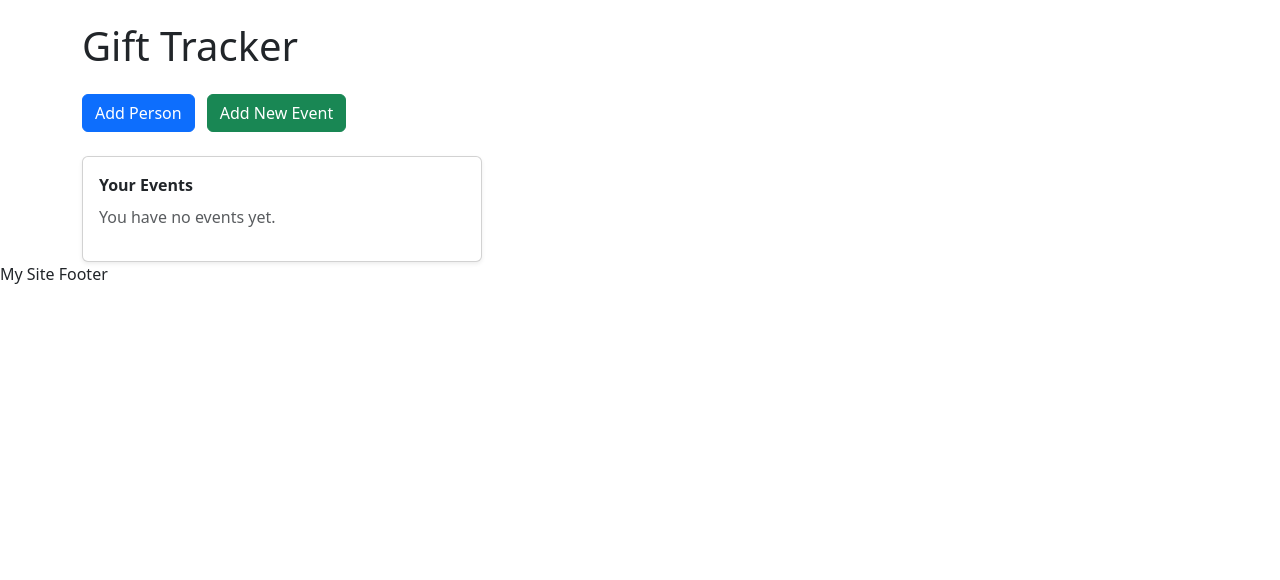
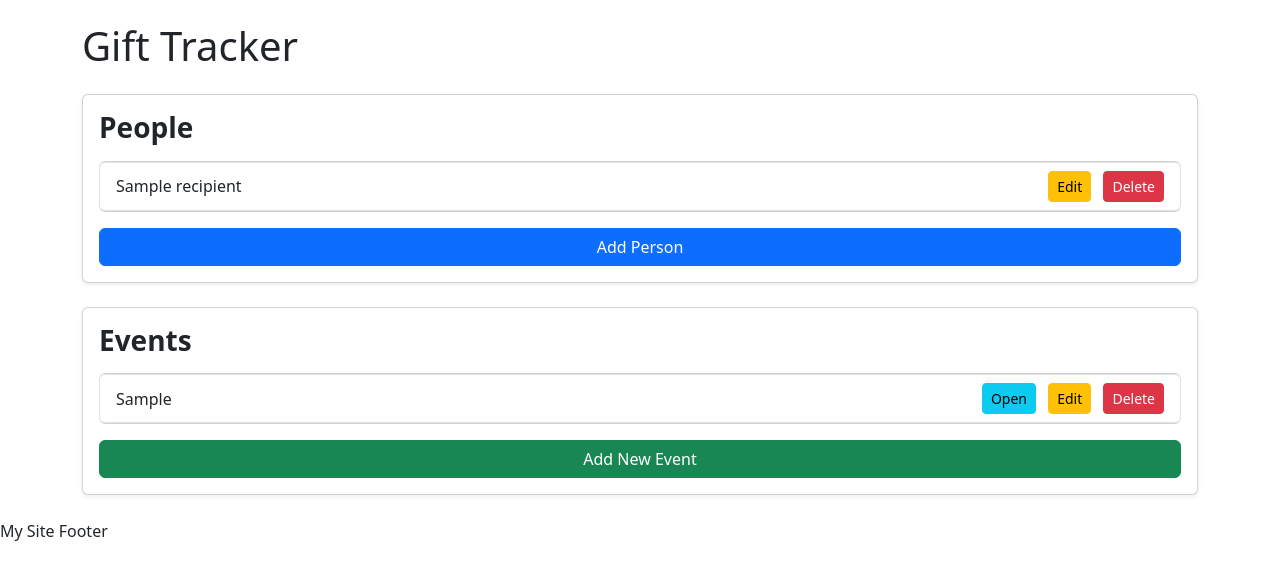
Before and after one commit to DevinneLeigh/GiftTracker, a Django app: page / in a window 1280 px wide. Shown: the part 50-630 px from the top of the page. Run offline with Django 4.2, Linux system fonts and the light colour scheme; tables that the repository leaves empty hold one stand-in row (values such as "Sample post"); some libraries are stand-ins or nearby versions.

Commit message:
Add templates, views, and url paths for editing and deleting recipients and events.

```diff
--- a/app/models.py
+++ b/app/models.py
@@ -37,6 +37,7 @@ class Budget(models.Model):
 class Gift(models.Model):
     participant = models.ForeignKey(Participant, on_delete=models.CASCADE)
     price = models.DecimalField(max_digits=7, decimal_places=2)
+    purchased = models.BooleanField(default=False)
 
     def __str__(self):
         return f"Gift: {self.price}"
--- a/app/templates/index.html
+++ b/app/templates/index.html
@@ -6,29 +6,57 @@
 
     <h1 class="mb-4">Gift Tracker</h1>
 
-    <!-- Add Person + Add Event Buttons -->
-    <div class="mb-4">
-        <a href="{% url 'add_recipient' %}" class="btn btn-primary me-2">Add Person</a>
-        <a href="{% url 'add_event' %}" class="btn btn-success">Add New Event</a>
+    <!-- ======================== -->
+    <!-- RECIPIENTS SECTION -->
+    <!-- ======================== -->
+    <div class="card p-3 shadow-sm mb-4">
+        <h3 class="fw-bold mb-3">People</h3>
+
+        {% if recipients %}
+            <ul class="list-group mb-3">
+                {% for r in recipients %}
+                    <li class="list-group-item d-flex justify-content-between align-items-center">
+                        <span>{{ r.name }}</span>
+
+                        <div>
+                            <a href="{% url 'edit_recipient' r.id %}" class="btn btn-warning btn-sm me-2">Edit</a>
+                            <a href="{% url 'delete_recipient' r.id %}" class="btn btn-danger btn-sm">Delete</a>
+                        </div>
+                    </li>
+                {% endfor %}
+            </ul>
+        {% else %}
+            <p class="text-muted">You don’t have any people saved yet.</p>
+        {% endif %}
+
+        <a href="{% url 'add_recipient' %}" class="btn btn-primary">Add Person</a>
     </div>
 
-    <!-- Events Dropdown -->
-    <div class="card p-3 shadow-sm" style="max-width: 400px;">
-        <label class="form-label fw-bold">Your Events</label>
+    <!-- ======================== -->
+    <!-- EVENTS SECTION -->
+    <!-- ======================== -->
+    <div class="card p-3 shadow-sm mb-4">
+        <h3 class="fw-bold mb-3">Events</h3>
 
         {% if events %}
-            <select class="form-select" onchange="if (this.value) window.location.href=this.value;">
-                <option value="">Select an event…</option>
+            <ul class="list-group mb-3">
+                {% for event in events %}
+                    <li class="list-group-item d-flex justify-content-between align-items-center">
+                        <span>{{ event.event }}</span>
 
-                {% for event in events %}
-                    <option value="{% url 'view_event' event.id %}">
-                        {{ event.event }}
-                    </option>
+                        <div>
+                            <a href="{% url 'view_event' event.id %}" class="btn btn-info btn-sm me-2">Open</a>
+                            <a href="{% url 'edit_event' event.id %}" class="btn btn-warning btn-sm me-2">Edit</a>
+                            <a href="{% url 'delete_event' event.id %}" class="btn btn-danger btn-sm">Delete</a>
+                        </div>
+                    </li>
                 {% endfor %}
-            </select>
+            </ul>
         {% else %}
-            <p class="text-muted">You have no events yet.</p>
+            <p class="text-muted">You don’t have any events yet.</p>
         {% endif %}
+
+        <a href="{% url 'add_event' %}" class="btn btn-success">Add New Event</a>
     </div>
 
 </div>
--- a/app/urls.py
+++ b/app/urls.py
@@ -1,10 +1,17 @@
 from django.urls import path
-
 from . import views
 
 urlpatterns = [
     path("", views.index, name="index"),
+
+    # Recipients
     path("recipient/add/", views.add_recipient, name="add_recipient"),
+    path("recipient/<int:id>/edit/", views.edit_recipient, name="edit_recipient"),
+    path("recipient/<int:id>/delete/", views.delete_recipient, name="delete_recipient"),
+
+    # Events
     path("event/add/", views.add_event, name="add_event"),
-    path("event/<int:event_id>/", views.view_event, name="view_event"),
+    path("event/<int:id>/edit/", views.edit_event, name="edit_event"),
+    path("event/<int:id>/delete/", views.delete_event, name="delete_event"),
+    path("event/<int:id>/", views.view_event, name="view_event"),
 ]
--- a/app/views.py
+++ b/app/views.py
@@ -6,12 +6,13 @@ from .utils import get_default_user
 
 # Create your views here.
 def index(request):
-    if request.user.is_authenticated:
-        events = Event.objects.filter(user=request.user)
-    else:
-        events = []
+    recipients = Recipient.objects.all()
+    events = Event.objects.all()
 
-    return render(request, "index.html", {"events": events})
+    return render(request, "index.html", {
+        "recipients": recipients,
+        "events": events,
+    })
 
 def add_recipient(request):
     user = get_default_user()
@@ -56,3 +57,60 @@ def view_event(request, event_id):
         "event": event,
         "participants": participants,
     })
+
+def edit_recipient(request, id):
+    user = get_default_user()
+    recipient = get_object_or_404(Recipient, id=id, user=user)
+
+    if request.method == "POST":
+        form = RecipientForm(request.POST, instance=recipient)
+        if form.is_valid():
+            form.save()
+            return redirect("index")
+    else:
+        form = RecipientForm(instance=recipient)
+
+    return render(request, "edit_recipient.html", {"form": form, "recipient": recipient})
+
+
+def delete_recipient(request, id):
+    user = get_default_user()
+    recipient = get_object_or_404(Recipient, id=id, user=user)
+
+    if request.method == "POST":  # user confirmed delete
+        recipient.delete()
+        return redirect("index")
+
+    return render(request, "confirm_delete.html", {
+        "object": recipient,
+        "type": "Recipient"
+    })
+
+
+def edit_event(request, id):
+    user = get_default_user()
+    event = get_object_or_404(Event, id=id, user=user)
+
+    if request.method == "POST":
+        form = EventForm(request.POST, instance=event)
+        if form.is_valid():
+            form.save()
+            return redirect("index")
+    else:
+        form = EventForm(instance=event)
+
+    return render(request, "edit_event.html", {"form": form, "event": event})
+
+
+def delete_event(request, id):
+    user = get_default_user()
+    event = get_object_or_404(Event, id=id, user=user)
+
+    if request.method == "POST":
+        event.delete()
+        return redirect("index")
+
+    return render(request, "confirm_delete.html", {
+        "object": event,
+        "type": "Event"
+    })
```
Also changed, not shown: app/templates/confirm_delete.html (added, +17 -0 lines), app/templates/delete_event.html (added, +17 -0 lines), app/templates/delete_recipient.html (added, +17 -0 lines), app/templates/edit_event.html (added, +17 -0 lines), app/templates/edit_recipient.html (added, +17 -0 lines), app/migrations/0002_gift_purchased.py (added).
